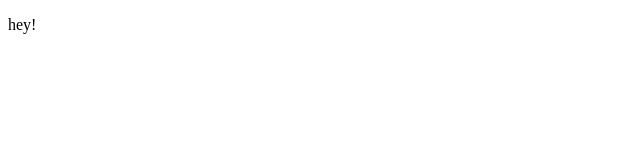
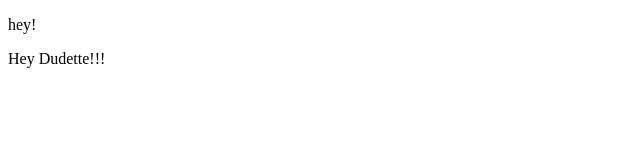
Before and after one commit to ZacWilson87/communicatons_log, a plain HTML site: page index.html in a window 1280 px wide. Shown: the full height of the page, 0-640 px from the left. Drawn offline with Linux system fonts and the light colour scheme.

Commit message:
add 3rd line

```diff
--- a/index.html
+++ b/index.html
@@ -5,6 +5,7 @@
     <meta name="viewport" content="width=device-width, initial-scale=1.0">
     <title>communications-log</title>
     <p>hey!</p>
+    <p>Hey Dudette!!!</p>
 </head>
 <body>
 
```
